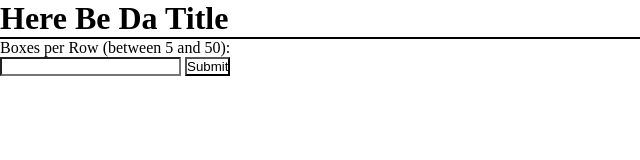
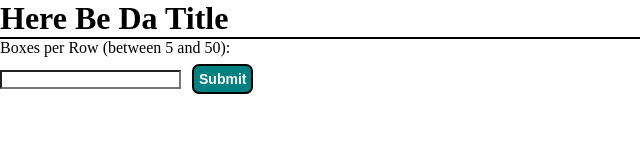
Before and after one commit to K-TarDesign/js_practice, a plain HTML site: page index.html in a window 1280 px wide. Shown: the whole page, without its empty margins (0-640 px from the left). Drawn offline with Linux system fonts and the light colour scheme.

Commit message:
Connect HTML button to CSS

```diff
--- a/index.html
+++ b/index.html
@@ -16,7 +16,7 @@
 
     <label for="boxCount">Boxes per Row (between 5 and 50):</label><br>
     <input type="text" id="boxCount" name="boxCount">
-    <input type="submit" value="Submit">
+    <input class="btn count" type="submit" value="Submit">
 
 
 
--- a/style.css
+++ b/style.css
@@ -5,11 +5,11 @@
 }
 
 .btn {
-    padding: 10px;
+    padding: 5px;
     border: 2px solid black;
     margin: 7px;
     font-weight: bold;
-    font-size: 24px;
+    font-size: 14px;
     background-color: teal;
     color: white;
     border-radius: .5em;
@@ -19,6 +19,10 @@
     cursor: pointer;
     color: black;
     background-color: aquamarine;
+}
+
+.btn:active {
+    color: white;
 }
 
 .box {
```
